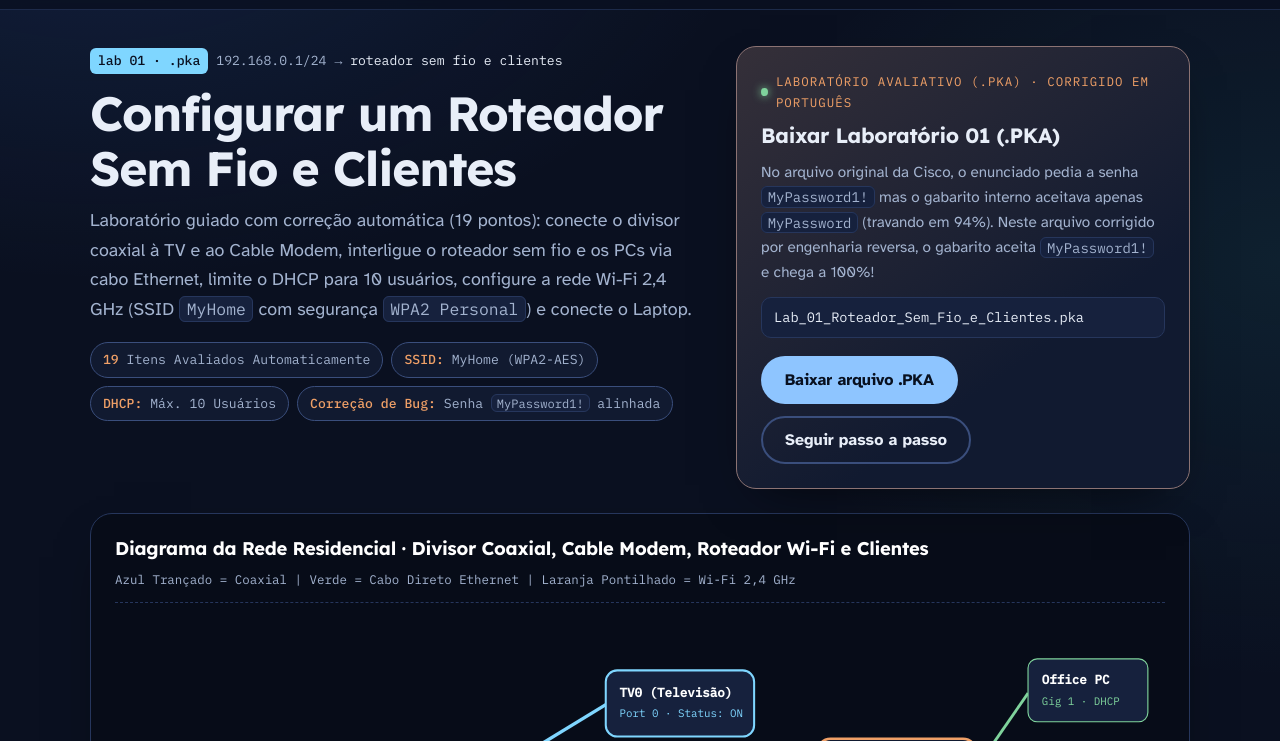
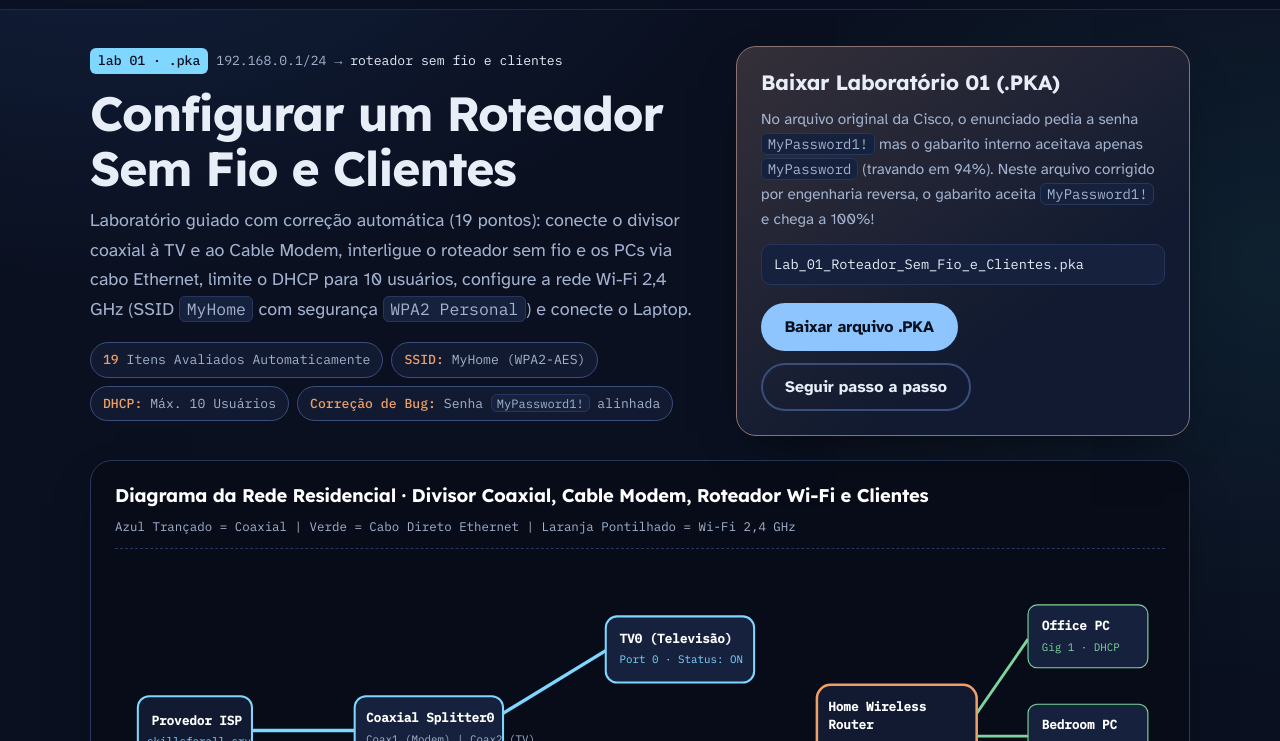
Before and after one commit to abner-lucas/redes-computadores, a plain HTML site: page labs/roteador-sem-fio.html in a window 1280 px wide. Shown: the part 59-800 px from the top of the page. Drawn offline with Linux system fonts and the light colour scheme.

Commit message:
style: remove tag superior cartao-download-selo dos cartoes de download dos laboratorios

```diff
--- a/labs/roteador-sem-fio.html
+++ b/labs/roteador-sem-fio.html
@@ -79,7 +79,6 @@
                 </div>
 
                 <aside class="cartao-download" aria-label="Download do arquivo Packet Tracer Activity">
-                    <span class="cartao-download-selo">Laboratório Avaliativo (.pka) · Corrigido em Português</span>
                     <h2>Baixar Laboratório 01 (.PKA)</h2>
                     <p>No arquivo original da Cisco, o enunciado pedia a senha <code>MyPassword1!</code> mas o gabarito interno aceitava apenas <code>MyPassword</code> (travando em 94%). Neste arquivo corrigido por engenharia reversa, o gabarito aceita <code>MyPassword1!</code> e chega a 100%!</p>
                     <div class="arquivo-nome">Lab_01_Roteador_Sem_Fio_e_Clientes.pka</div>
--- a/style.css
+++ b/style.css
@@ -699,8 +699,6 @@ html[data-visitado] .t-sublinha::after { animation-delay: .9s; }
 .lab-meta b { color: var(--par, var(--fibra)); font-weight: 500; }
 
 .cartao-download { background: linear-gradient(145deg, color-mix(in srgb, var(--par, var(--fibra)) 16%, var(--cartao)), var(--cartao) 68%); border: 1.5px solid color-mix(in srgb, var(--par, var(--fibra)) 45%, var(--linha-forte)); border-radius: var(--raio); padding: 24px; box-shadow: var(--sombra); display: grid; gap: 12px; }
-.cartao-download-selo { font-family: var(--fonte-mono); font-size: .78rem; color: var(--par, var(--fibra)); text-transform: uppercase; letter-spacing: .08em; display: flex; align-items: center; gap: 8px; }
-.cartao-download-selo::before { content: ''; width: 8px; height: 8px; border-radius: 50%; background: var(--ok); box-shadow: 0 0 8px var(--ok); }
 .cartao-download h2 { font-size: 1.3rem; }
 .cartao-download p { color: var(--tinta-suave); font-size: .95rem; }
 .cartao-download .arquivo-nome { font-family: var(--fonte-mono); font-size: .85rem; padding: 8px 12px; border-radius: 10px; background: var(--cartao-2); border: 1px solid var(--linha); color: var(--tinta); overflow-wrap: anywhere; }
```
Also changed, not shown: labs/conectar-servidor-web.html (+0 -1 lines), labs/configurar-dhcp-wireless.html (+0 -1 lines), labs/rede-fisica-local.html (+0 -1 lines), labs/rede-wan-dns-web.html (+0 -1 lines).
